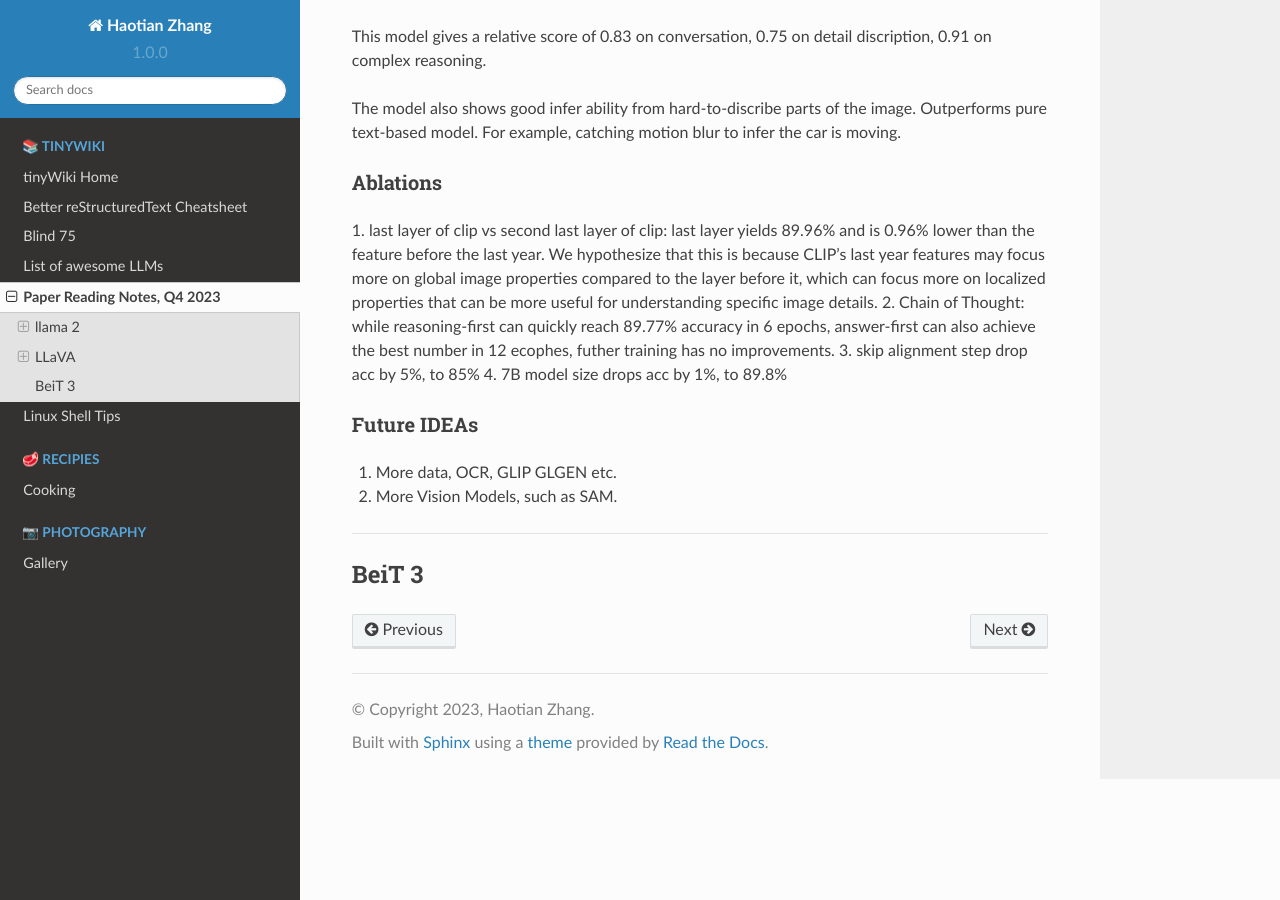
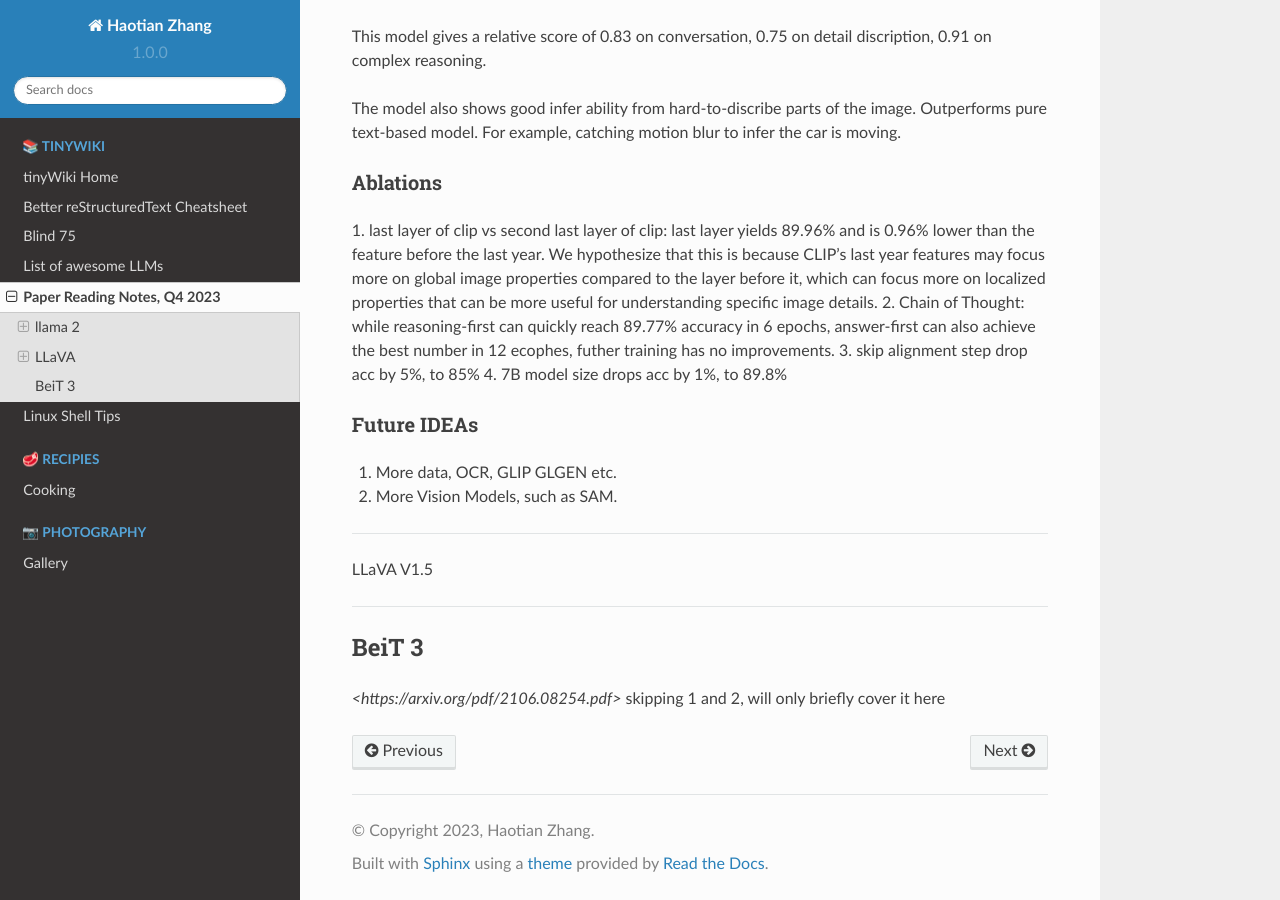
Before and after one commit to HTplex/htplex.readthedoc.io, a Sphinx documentation site: the page built from docs/source/tinyWiki/reading_notes_Q42023.rst, in a window 1280 px wide and 900 px high, scrolled down 12665 px. Built offline with Sphinx 7.4.7 and the Read the Docs theme 2.0.0, drawn with Linux system fonts in a browser that asks for light colours.

Commit message:
new notes

```diff
--- a/docs/source/tinyWiki/reading_notes_Q42023.rst
+++ b/docs/source/tinyWiki/reading_notes_Q42023.rst
@@ -585,7 +585,9 @@ Future IDEAs
 1. More data, OCR, GLIP GLGEN etc.
 2. More Vision Models, such as SAM.
 
+------------------------------------------------------------------------------------------------------------------------
 
+LLaVA V1.5
 
 
 
@@ -593,3 +595,6 @@ Future IDEAs
 
 BeiT 3
 --------
+
+`<https://arxiv.org/pdf/2106.08254.pdf>`
+skipping 1 and 2, will only briefly cover it here
```
